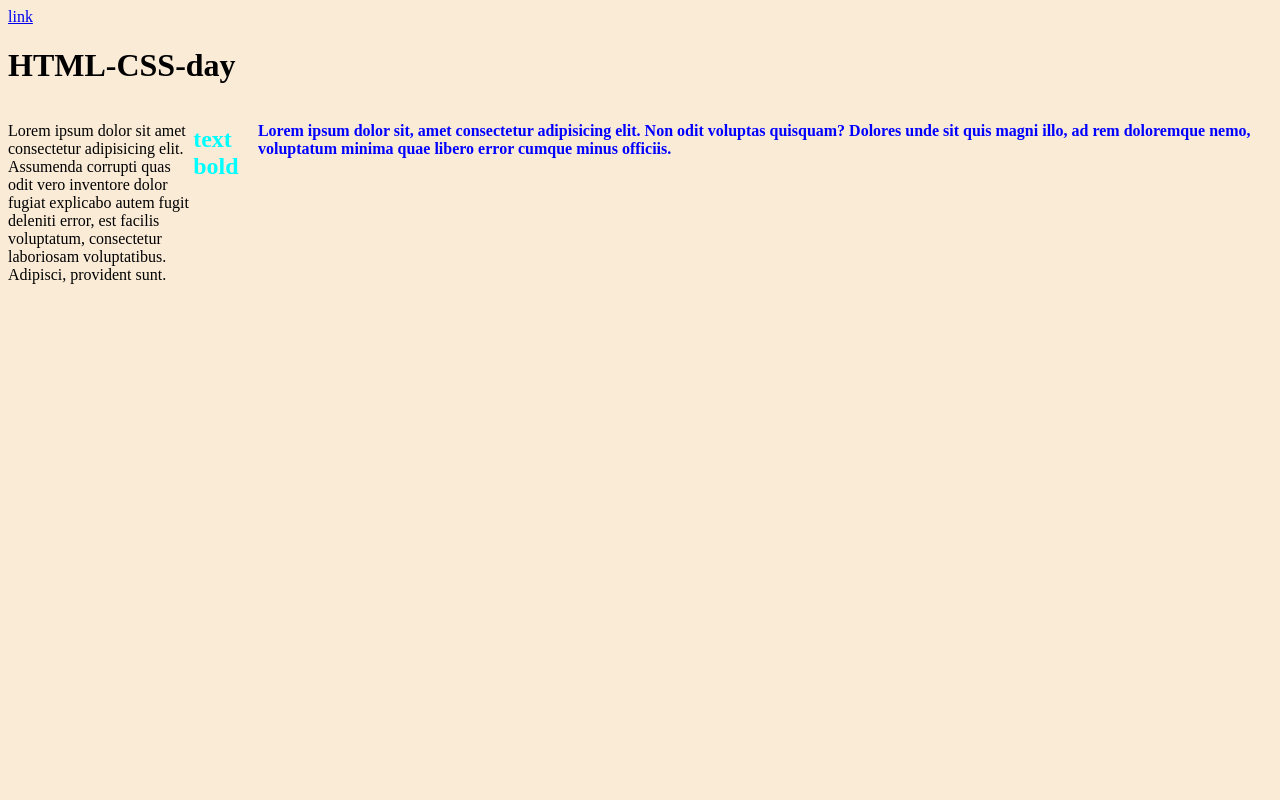
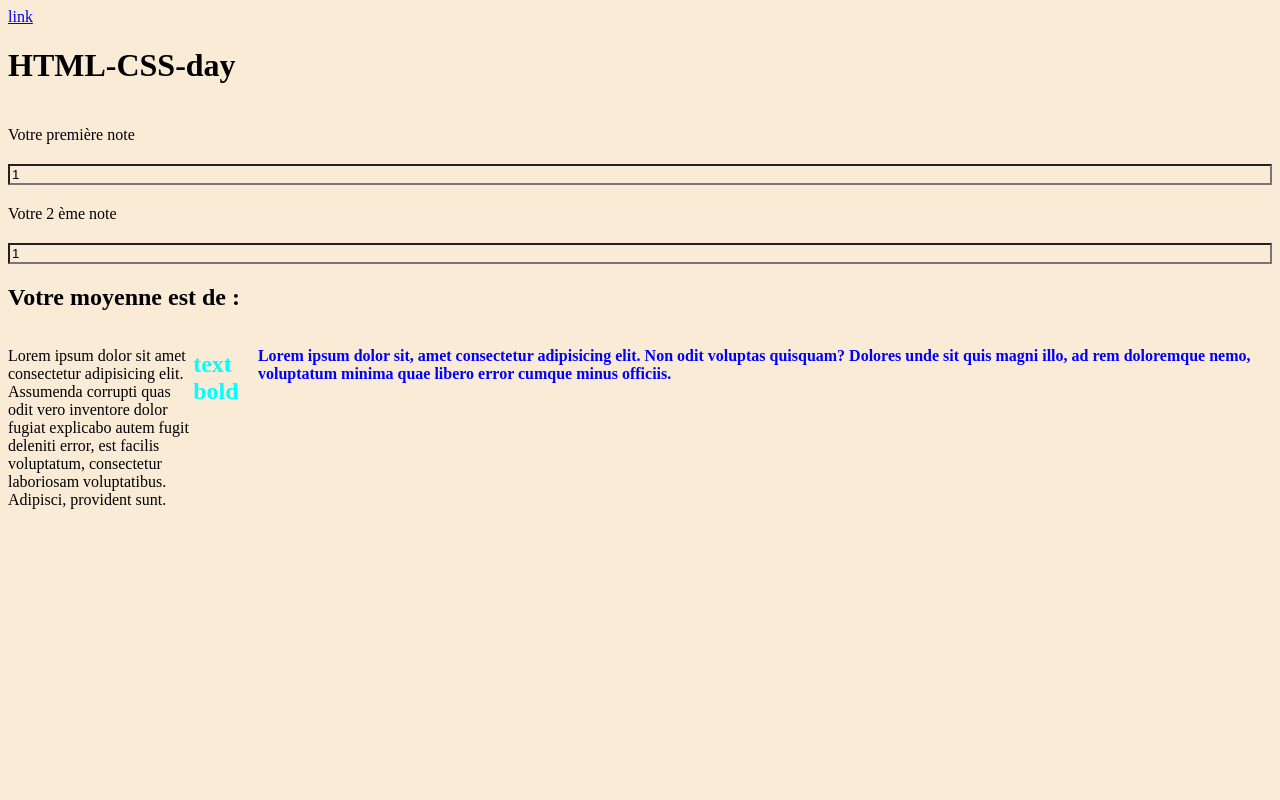
Before and after one commit to maudelinDS/html-css-day, a plain HTML site: page index.html in a window 1280 px wide. Shown: the top 800 px of the page. Drawn offline with Linux system fonts and the light colour scheme.

Commit message:
function average for grades

```diff
--- a/index.html
+++ b/index.html
@@ -14,6 +14,39 @@
     </div>
 
     <h1>HTML-CSS-day</h1>
+
+<div class="input-grade">
+    <header>
+
+        <label for="grade-1"> Votre première note </label>
+
+        <input
+                id="grade-1"
+               type="number"
+               name="grade-1"
+               min="1"
+               max="6"
+               step=".5"
+                value="1"
+
+        />
+        <label for="grade-2"> Votre 2 ème note </label>
+
+        <input
+                id="grade-2"
+                type="number"
+                name="grade-2"
+                min="1"
+                max="6"
+                step=".5"
+                value="1"
+
+        />
+
+        <h2>Votre moyenne est de :  <span id="average"></span></h2>
+    </header>
+</div>
+
 <div class="groups">
 
 
--- a/main.css
+++ b/main.css
@@ -19,6 +19,21 @@
 .groups > div {
   display: flex;
 
+}
+
+
+
+header{
+  display: flex;
+  flex-direction: column;
+}
+
+header > label{
+  margin-top: 20px;
+}
+
+header > input{
+  margin-top: 20px;
 }
 
 
--- a/main.js
+++ b/main.js
@@ -1,3 +1,6 @@
+
+
+
 console.log("Bonjour");
 
 // (object)permet dacceder au dom
@@ -18,7 +21,7 @@ toto.addEventListener("click", function () {
 let pp = document.getElementById("ii")
 // (innerText) variable représente un élément dans le html
 
-pp.addEventListener("input", function () {
+pp.addEventListener("input", function (e) {
 
     console.log("j'ai cliqué");
 
@@ -27,4 +30,56 @@ pp.addEventListener("input", function () {
   for (const article of articles) {
     article.style.backgroundColor = '#' + Math.floor(Math.random()*16777215).toString(16);
   }
+
+ console.log(e.target.value)
+
+document.getElementsByTagName("h1")[0].innerText = e.target.value
+
 });
+
+
+//Grades average computing
+
+// Display average
+
+function displayAverage(avg, id) {
+document.getElementById(id).innerText = avg
+}
+
+// Compute average
+function average (gradesArray){
+    let sum = 0
+    for (const grade of gradesArray) {
+
+        sum += grade
+    }
+    return sum / gradesArray.length
+}
+
+//Retrieve grades
+
+function retrieveGrades(gradesID) {
+
+    let grades = []
+
+    for (const gradesIDElement of gradesID) {
+
+grades.push (parseInt(document.getElementById(gradesIDElement).value))
+    }
+    return grades
+}
+
+//Register listener
+let inputs = document.getElementsByTagName('input')
+
+for (const input of inputs) {
+    input.addEventListener('input',function (){
+
+        displayAverage(average(retrieveGrades(['grade-1', 'grade-2'])),
+
+            'average'
+
+        )
+
+    })
+}
```
